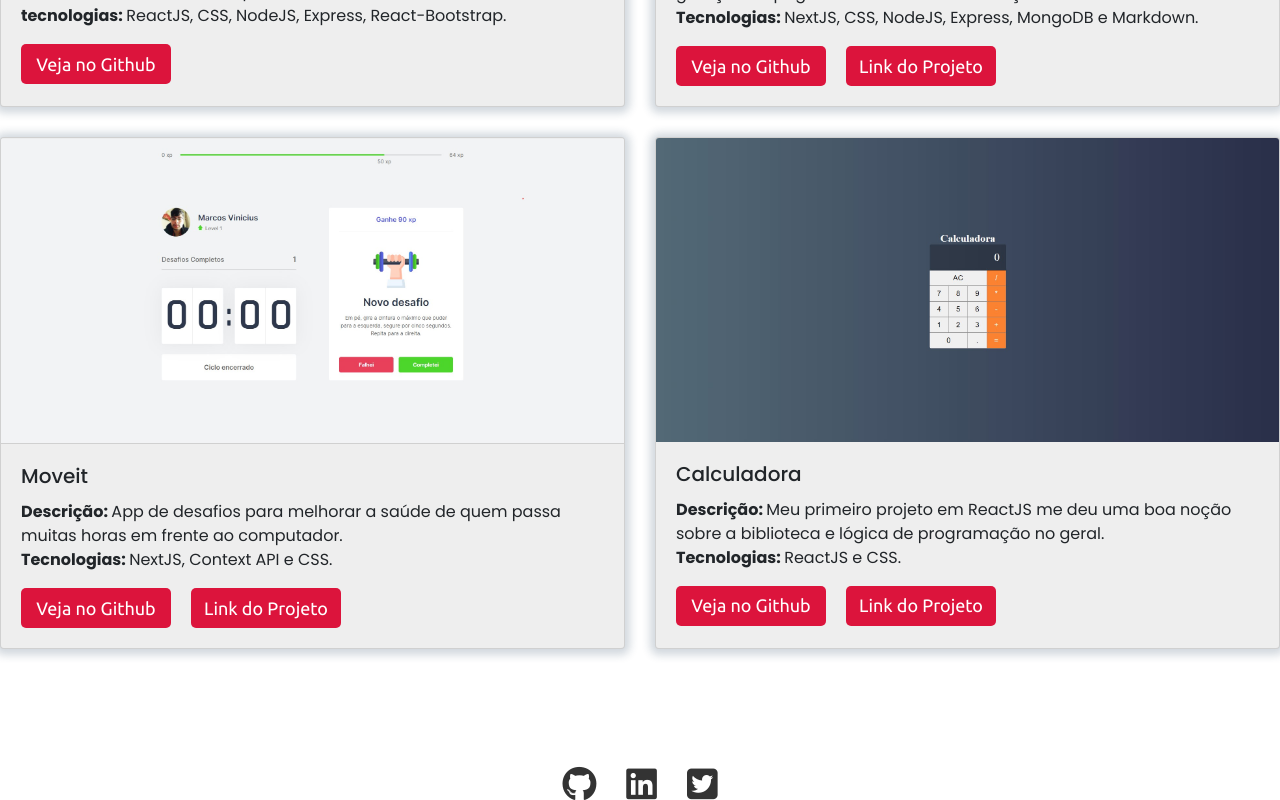
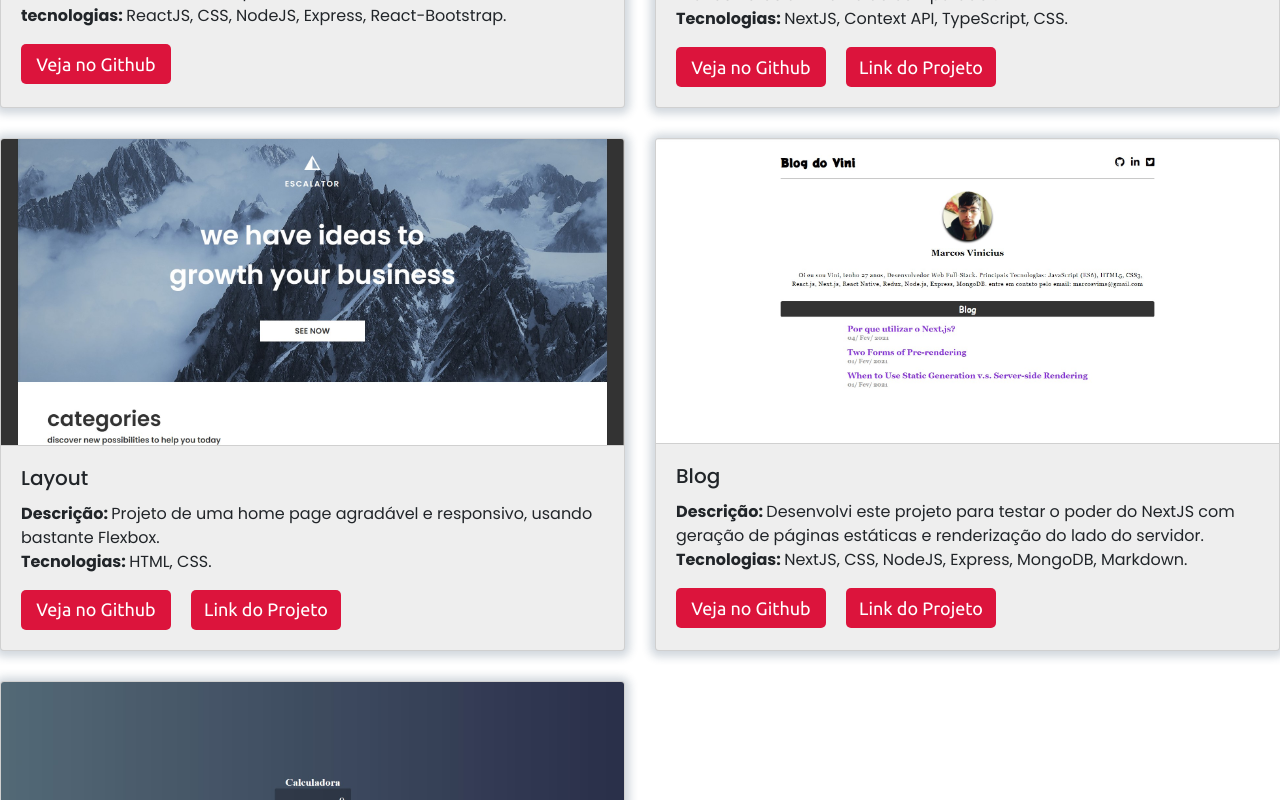
Before and after one commit to ViniSpirit/vini-portfolio, a React (Create React App) app: page /projects in a window 1280 px wide. Shown: the part 620-1420 px from the top of the page. Built offline with nearby package versions, Linux system fonts and the light colour scheme.

Commit message:
new project

```diff
--- a/src/pages/About.js
+++ b/src/pages/About.js
@@ -90,14 +90,14 @@ const About = () => {
         <div className="max-width ">
           <h2 className="text3">Minhas Habilidades</h2>
           <div className="atributos">
-            <h2>Skills Level</h2>
+            <h2>Nível</h2>
             <div className="tech">
               <p>JavaScript</p>
               <ProgressBar
                 style={{ height: "25px" }}
                 animated
-                now={90}
-                label={"90%"}
+                now={80}
+                label={"80%"}
               />
             </div>
             <div className="tech">
@@ -170,6 +170,15 @@ const About = () => {
               <ProgressBar
                 style={{ height: "25px" }}
                 animated
+                now={80}
+                label={"80%"}
+              />
+            </div>
+            <div className="tech">
+              <p>TypeScript</p>
+              <ProgressBar
+                style={{ height: "25px" }}
+                animated
                 variant="warning"
                 now={60}
                 label={"60%"}
--- a/src/pages/Projects.js
+++ b/src/pages/Projects.js
@@ -7,6 +7,7 @@ import img3 from "../images/projects/portfolio/portfolio.jpg";
 import img4 from "../images/projects/calculadora/calculadora.jpg";
 import img5 from "../images/projects/blog/blog.jpg";
 import img6 from "../images/projects/moveit/moveit.jpg";
+import img7 from "../images/projects/codeby/codeby.jpg";
 
 import proImg from "../images/projects/proshop/proshop.jpg";
 import proImg2 from "../images/projects/proshop/proshop2.jpg";
@@ -56,6 +57,7 @@ const Projects = () => {
             </Card>
 
             {/* Card 2 */}
+
             <Card
               style={{
                 width: "100%",
@@ -65,23 +67,22 @@ const Projects = () => {
             >
               <Card.Img
                 variant="top"
-                src={img5}
+                src={img6}
                 style={{ borderBottom: "1px solid rgba(0,0,0,.125)" }}
               />
               <Card.Body>
-                <Card.Title>Blog</Card.Title>
+                <Card.Title>Moveit</Card.Title>
                 <Card.Text>
                   <strong>Descrição: </strong>
-                  Desenvolvi este projeto para testar o poder do NextJS com
-                  geração de páginas estáticas e renderização do lado do
-                  servidor.
+                  App de desafios para melhorar a saúde de quem passa muitas
+                  horas em frente ao computador.
                   <br />
-                  <strong>Tecnologias: </strong>NextJS, CSS, NodeJS, Express,
-                  MongoDB e Markdown.
+                  <strong>Tecnologias: </strong>NextJS, Context API, TypeScript,
+                  CSS.
                 </Card.Text>
                 <div className="button-links">
                   <form
-                    action="https://github.com/ViniSpirit/vini-blog"
+                    action="https://github.com/ViniSpirit/moveit"
                     target="_blank"
                     rel="noreferrer"
                   >
@@ -90,7 +91,7 @@ const Projects = () => {
                     </button>
                   </form>
                   <form
-                    action="https://vini-blog.vinispirit.vercel.app/"
+                    action="https://moveit-inky-nine.vercel.app/"
                     target="_blank"
                     rel="noreferrer"
                   >
@@ -113,21 +114,21 @@ const Projects = () => {
             >
               <Card.Img
                 variant="top"
-                src={img6}
+                src={img7}
                 style={{ borderBottom: "1px solid rgba(0,0,0,.125)" }}
               />
               <Card.Body>
-                <Card.Title>Moveit</Card.Title>
+                <Card.Title>Layout</Card.Title>
                 <Card.Text>
                   <strong>Descrição: </strong>
-                  App de desafios para melhorar a saúde de quem passa muitas
-                  horas em frente ao computador.
+                  Projeto de uma home page agradável e responsivo, usando
+                  bastante Flexbox.
                   <br />
-                  <strong>Tecnologias: </strong>NextJS, Context API e CSS.
+                  <strong>Tecnologias: </strong>HTML, CSS.
                 </Card.Text>
                 <div className="button-links">
                   <form
-                    action="https://github.com/ViniSpirit/moveit"
+                    action="https://github.com/ViniSpirit/layout-codeby"
                     target="_blank"
                     rel="noreferrer"
                   >
@@ -136,7 +137,55 @@ const Projects = () => {
                     </button>
                   </form>
                   <form
-                    action="https://moveit-inky-nine.vercel.app/"
+                    action="https://layout-codeby.vercel.app/"
+                    target="_blank"
+                    rel="noreferrer"
+                  >
+                    <button className="cardBtn" type="submit">
+                      Link do Projeto
+                    </button>
+                  </form>
+                </div>
+              </Card.Body>
+            </Card>
+
+            {/* card 4 */}
+
+            <Card
+              style={{
+                width: "100%",
+                backgroundColor: "#eee",
+                boxShadow: "0 1px 8px 5px rgb(30 60 90 / 20%)",
+              }}
+            >
+              <Card.Img
+                variant="top"
+                src={img5}
+                style={{ borderBottom: "1px solid rgba(0,0,0,.125)" }}
+              />
+              <Card.Body>
+                <Card.Title>Blog</Card.Title>
+                <Card.Text>
+                  <strong>Descrição: </strong>
+                  Desenvolvi este projeto para testar o poder do NextJS com
+                  geração de páginas estáticas e renderização do lado do
+                  servidor.
+                  <br />
+                  <strong>Tecnologias: </strong>NextJS, CSS, NodeJS, Express,
+                  MongoDB, Markdown.
+                </Card.Text>
+                <div className="button-links">
+                  <form
+                    action="https://github.com/ViniSpirit/vini-blog"
+                    target="_blank"
+                    rel="noreferrer"
+                  >
+                    <button className="cardBtn" type="submit">
+                      Veja no Github
+                    </button>
+                  </form>
+                  <form
+                    action="https://vini-blog.vinispirit.vercel.app/"
                     target="_blank"
                     rel="noreferrer"
                   >
@@ -164,7 +213,7 @@ const Projects = () => {
                   deu uma boa noção sobre a biblioteca e lógica de programação
                   no geral.
                   <br />
-                  <strong>Tecnologias: </strong>ReactJS e CSS.
+                  <strong>Tecnologias: </strong>ReactJS, CSS.
                 </Card.Text>
                 <div className="button-links">
                   <form
```
Also changed, not shown: src/images/projects/codeby/codeby.jpg (added).
